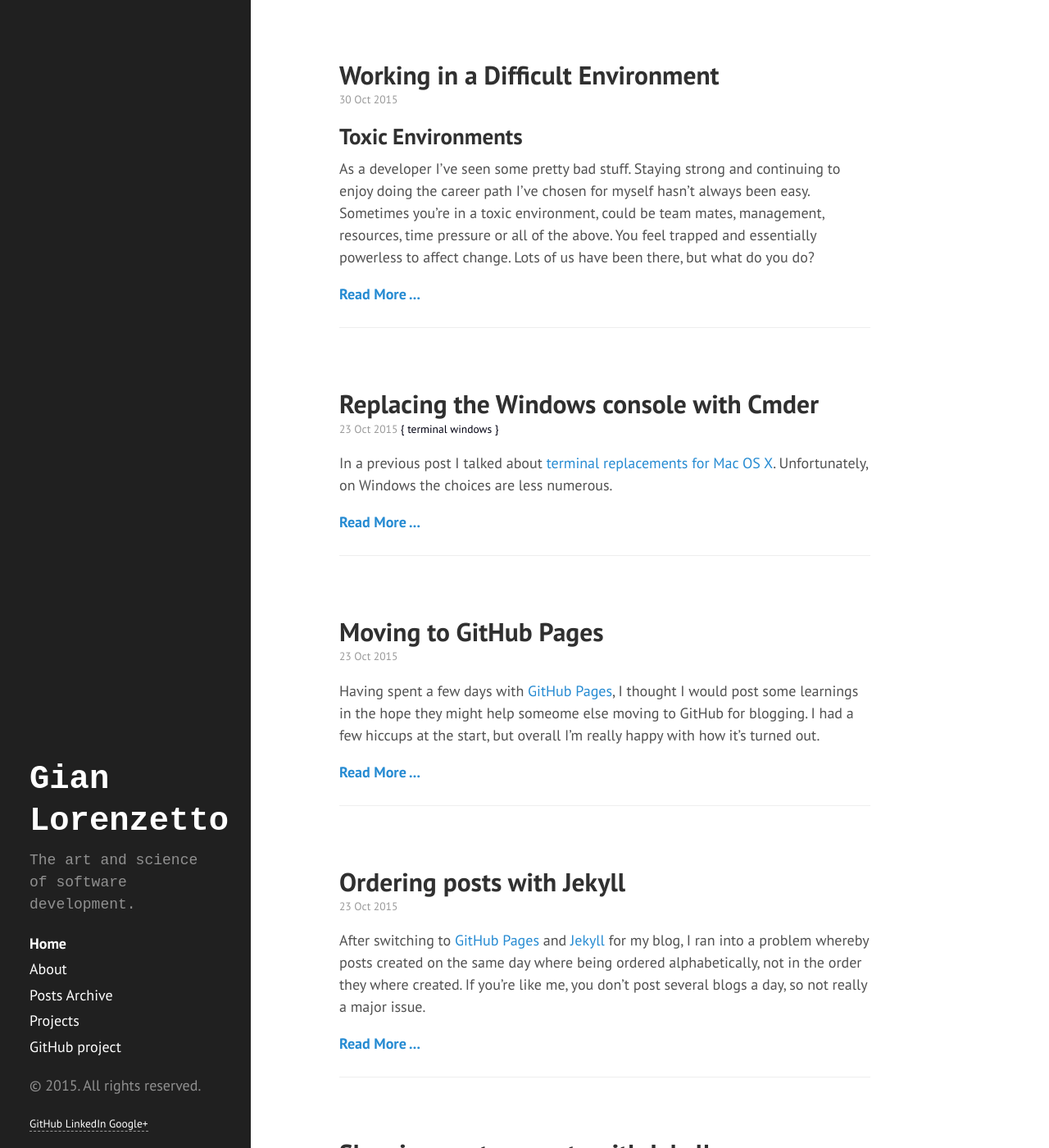
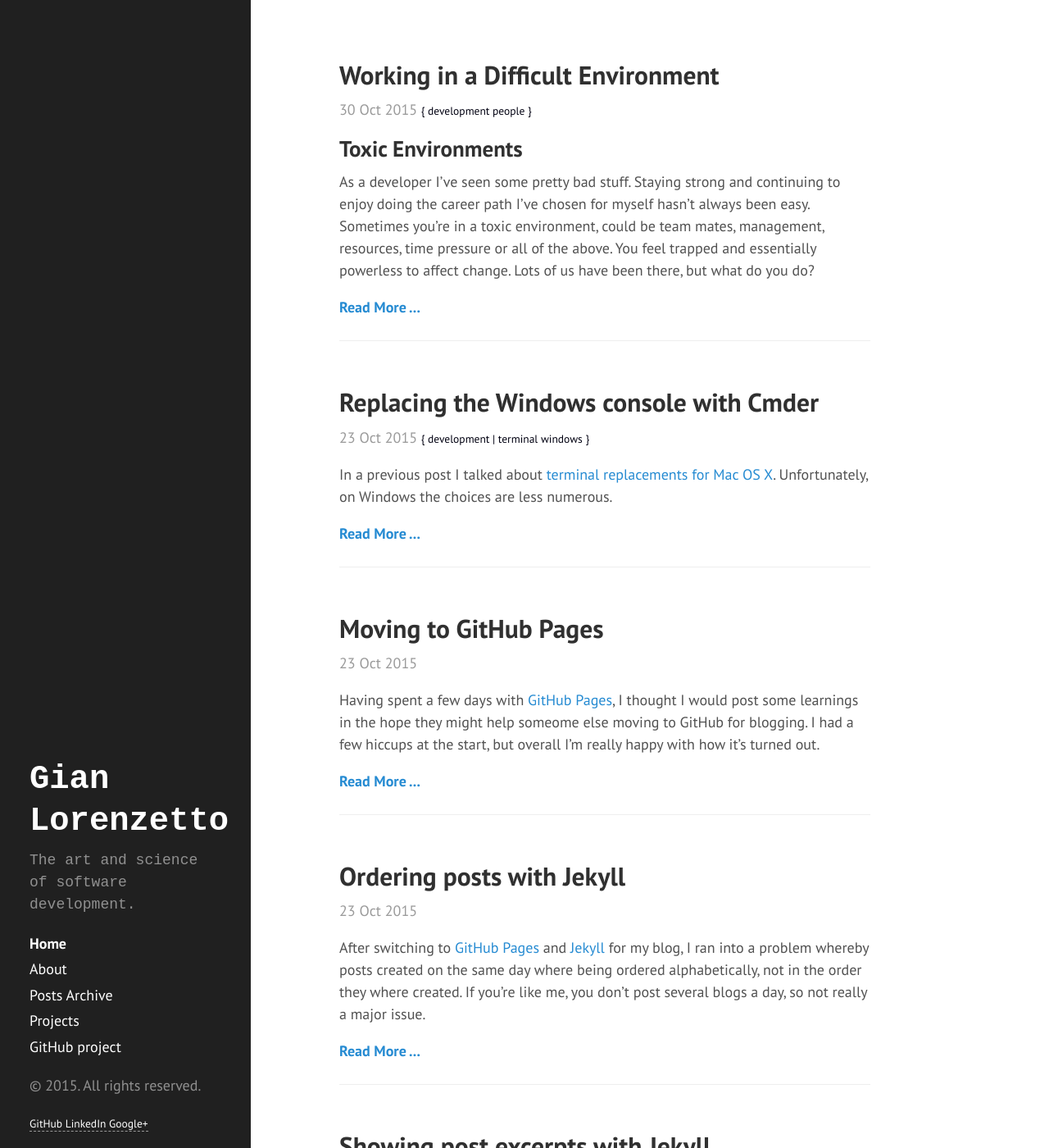
Before and after one commit to GianLorenzetto/GianLorenzetto.github.io-www, a Jekyll site: the page built from index.html, in a window 1280 px wide and 1400 px high. Shown: the whole window at 82% size. Built offline with Jekyll 4.4.1, drawn with Linux system fonts in a browser that asks for light colours; Markdown is read by kramdown in place of the engine named in the settings; the list of posts is cut into pages by our own code; some of the changed text lies outside the part shown.

Commit message:
Added display of categories and tags below the post title.

```diff
--- /dev/null
+++ b/_includes/subheading.html
@@ -0,0 +1,25 @@
+<div class="post-subheading">
+  <span class="post-date">{{ include.post.date | date_to_string }}</span>
+
+  <span class="post-tag">
+    {% if include.post.categories != empty %}
+      {
+    {% endif %}
+
+    {% for cat in include.post.categories %}
+      {{ cat }}
+    {% endfor %}
+
+    {% if include.post.tags != empty %}
+      |
+    {% endif %}
+
+    {% for tag in include.post.tags %}
+      {{ tag }}
+    {% endfor %}
+
+    {% if include.post.categories != empty %}
+      }
+    {% endif %}
+  </span>
+</div>
--- a/_layouts/post.html
+++ b/_layouts/post.html
@@ -5,7 +5,7 @@ comments: true
 
 <div class="post">
   <h1 class="post-title">{{ page.title }}</h1>
-  {% include page_subheading.html %}
+  {% include subheading.html post=page %}
   {{ content }}
 </div>
 
--- a/index.html
+++ b/index.html
@@ -13,20 +13,7 @@ title: Home
       </a>
     </h1>
 
-    <span class="post-date">
-      {{ post.date | date_to_string }}
-      {% if post.tags != empty %}
-        <span class="post-tag">{</span>
-      {% endif %}
-      <span>
-        {% for tag in post.tags %}
-          <span class="post-tag">{{ tag }} </span>
-        {% endfor %}
-      </span>
-      {% if post.tags != empty %}
-        <span class="post-tag">}</span>
-      {% endif %}
-    </span>
+    {% include subheading.html post=post %}
 
     {% if post.content contains site.excerpt_separator %}
       {{ post.excerpt }}
@@ -34,6 +21,7 @@ title: Home
     {% else %}
       {{ post.content }}
     {% endif %}
+
     <hr>
   </div>
   {% endfor %}
--- a/public/css/hyde.css
+++ b/public/css/hyde.css
@@ -193,13 +193,17 @@ a.sidebar-nav-item:focus {
   color: #999;
 }
 
+/*
+ * Post Subheading
+ */
+.post-subheading {
+  margin-bottom: 1rem;
+}
+
 .post-tag {
   color: #001;
   font-size: 0.75rem;
-}
-
-.post-date {
-  font-size: 0.75rem;
+  vertical-align: text-bottom;
 }
 
 /*
--- a/public/css/poole.css
+++ b/public/css/poole.css
@@ -337,7 +337,7 @@ tbody tr:nth-child(odd) th {
 
 .page,
 .post {
-  margin-bottom: 4em;
+  margin-bottom: 3em;
 }
 
 /* Blog post or page title */
@@ -353,7 +353,6 @@ tbody tr:nth-child(odd) th {
 
 /* Meta data line below post title */
 .post-date {
-  display: block;
   margin-top: -.5rem;
   margin-bottom: 1rem;
   color: #9a9a9a;
```
Also changed, not shown: _includes/page_subheading.html (deleted, +0 -19 lines).
